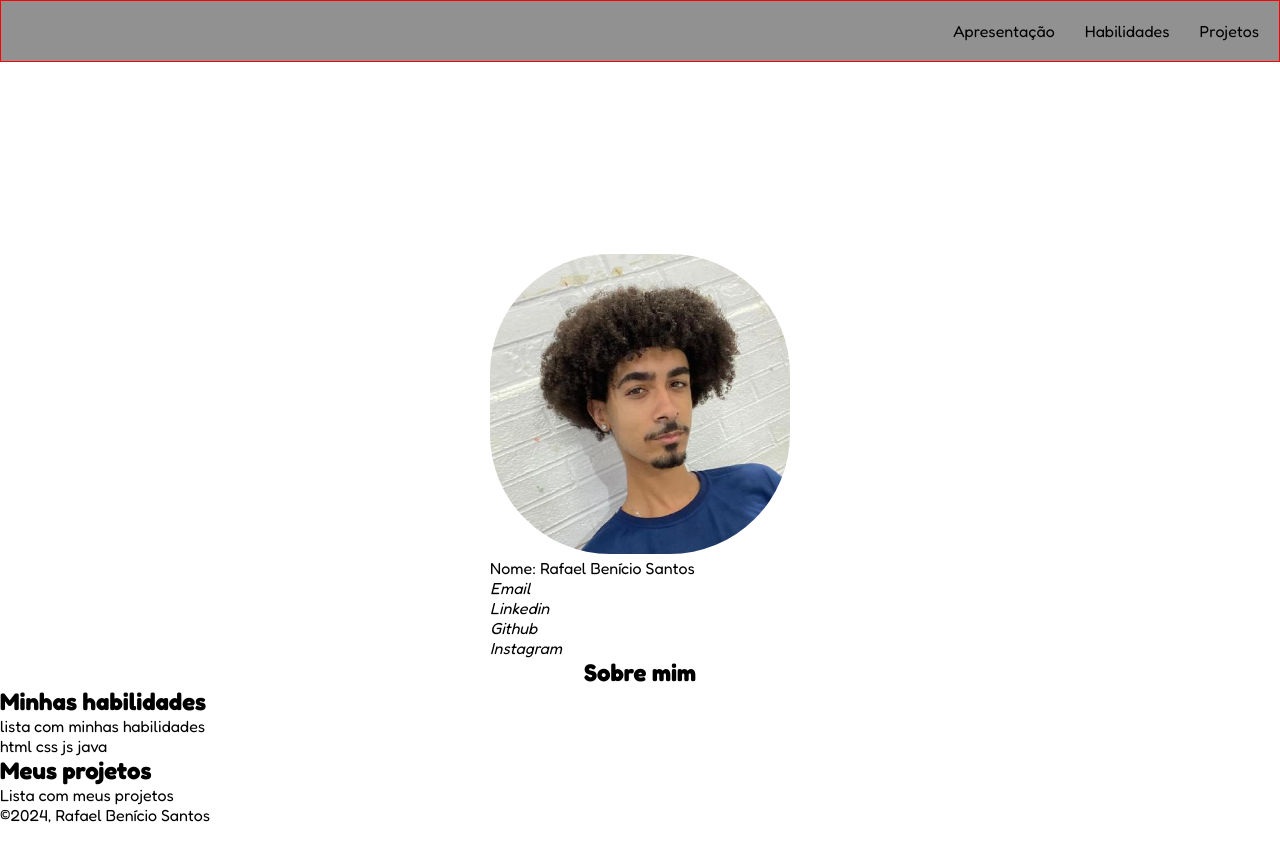
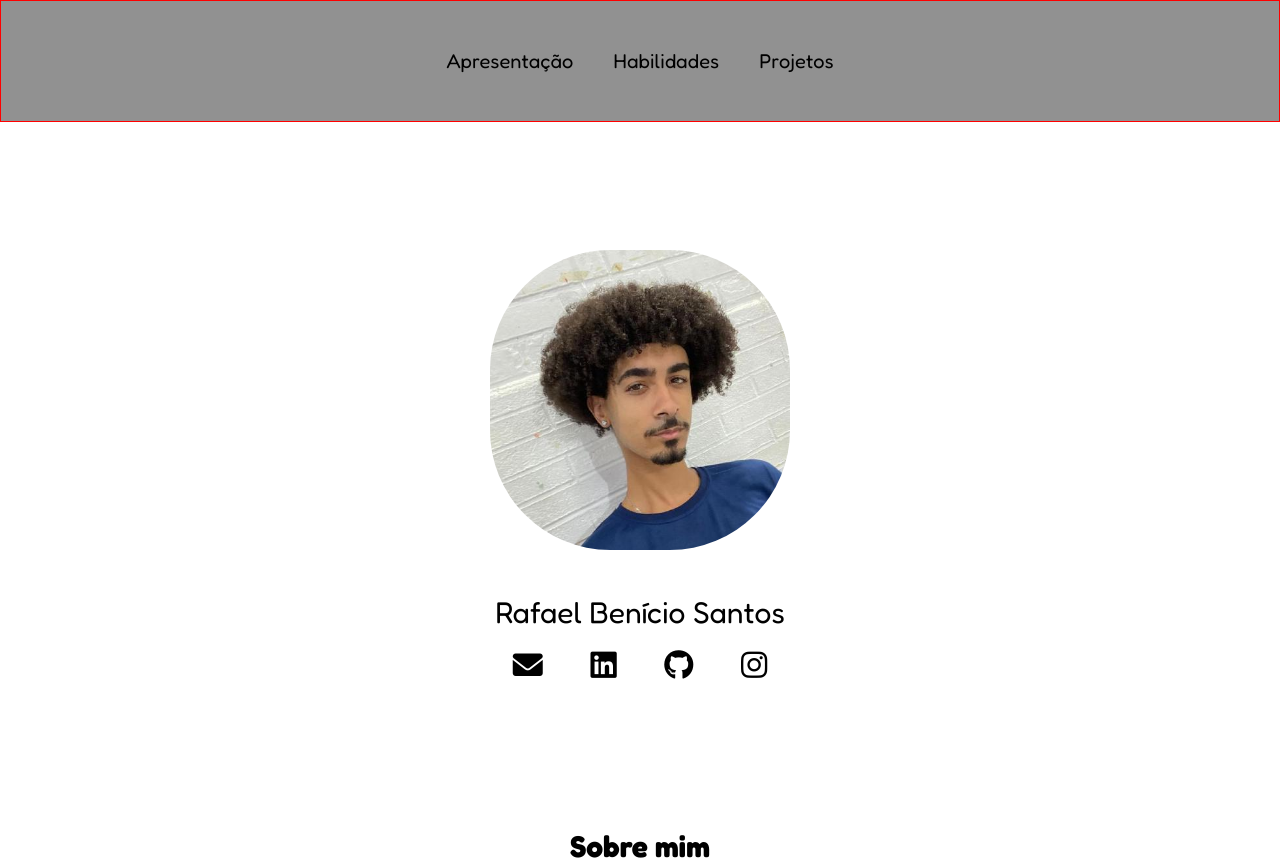
Before and after one commit to rafaeelb/portfolio, a plain HTML site: page portfólio/index.html in a window 1280 px wide. Shown: the top 867 px of the page. Before the commit the page ends 825 px from the top, so only its background shows below. Drawn offline with Linux system fonts and the light colour scheme.

Commit message:
[feat]estilização da sessão sobre

```diff
--- a/portfólio/css/styles.css
+++ b/portfólio/css/styles.css
@@ -32,13 +32,16 @@ header{
 .nav-list{
     display: flex;
     align-items: center;
-    justify-content: end;
+    justify-content: center;
     margin: 20px;
+    height: 10vh;
 }
 
 .nav-list li{
     list-style: none;
-    margin-left: 30px;
+    /* margin-left: 30px; */
+    margin: 20px;
+    font-size: 20px;
 }
 
 .nav-list li a{
@@ -57,13 +60,45 @@ header{
 }
 
 .apresentacao{
-    margin-top: 15%;
+    margin-top: 10%;
 }
 .foto img{
     width: 300px;
     border-radius: 120px;
+    margin-bottom: 40px;
+}
+
+.sobre{
+    margin-top: 10%;
+    display: flex;
+    flex-direction: column;
+    align-items: center;
 }
 
 .sobre h2{
-    text-align: center;
+    font-size: 30px;
 }
+
+.sobre p{
+    margin-top: 50px;
+    max-width: 25%;
+    text-align: justify;
+    font-size: 20px;
+}
+
+.informacoes{
+   text-align: center;
+   font-size: 30px;
+}
+
+.informacoes i{
+    margin: 20px;
+}
+
+.informacoes a{
+    color: inherit;
+}
+
+.informacoes a:hover{
+    color: rgb(33, 118, 230);
+}
--- a/portfólio/index.html
+++ b/portfólio/index.html
@@ -9,6 +9,7 @@
     <link rel="preconnect" href="https://fonts.googleapis.com">
     <link rel="preconnect" href="https://fonts.gstatic.com" crossorigin>
     <link href="https://fonts.googleapis.com/css2?family=Fredoka:wght@300..700&display=swap" rel="stylesheet">
+    <link rel="stylesheet" href="https://cdnjs.cloudflare.com/ajax/libs/font-awesome/6.0.0-beta3/css/all.min.css">
 </head>
 <body>
     <header>
@@ -22,20 +23,23 @@
     </header>
     <main>
         <div class="container">
-        <section class="apresentacao" id="apresentacao">
+            <section class="apresentacao" id="apresentacao">
+        </div>
+                <div class="container">
                 <div class="foto">
-                    <img src="/assets/images/rafael.jfif" alt="Minha foto de perfil">
+                    <img src="/portfólio/assets/images/rafael.jfif" alt="Minha foto de perfil">
                 </div>
+            </div>
                 <div class="informacoes">
-                    <p>Nome: Rafael Benício Santos</p>
-                    <p> <i class="fa-solid fa-envelope"> Email</i></p>
-                    <p><i>Linkedin</i></p>
-                    <p><i>Github</i></p>
-                    <p><i>Instagram</i></p>
-                </div>
+                    <p>Rafael Benício Santos</p>
+                    <a href="#"><i class="fa-solid fa-envelope"> </i></a>
+                    <a href="https://www.linkedin.com/in/rafael-ben%C3%ADcio-santos-b2a8a3235/" target="_blank"><i class="fa-brands fa-linkedin"></i></a>
+                    <a href="https://github.com/rafaeelb" target="_blank"><i class="fa-brands fa-github"></i></a>
+                    <a href="https://instagram.com/rafael.b/" target="_blank"><i class="fa-brands fa-instagram"></i></a>
             </div>
             <div class="sobre">
                 <h2>Sobre mim</h2>
+                <p>Meu nome é Rafael Benício, atualmente moro na zona leste de São Paulo, no bairro do Itaim Paulista. Sou estudante de ADS pela Fatec, e estou trabalhando como jovem aprendiz de TI na Concentrix, com sede na Barra Funda. O meu próposito profissional é primeiramente, conseguir um estágio na área de desenvolvimento, e logo mais ir me desenvolvendo e conseguir um cargo de Junior, assim que terminar a faculdade. Pretendo continuar estudando após o término do 6 semestre, para ter um bom emprego e assim me estabilizar financeiramente.</p>
             </div>
         </section>
 
```
